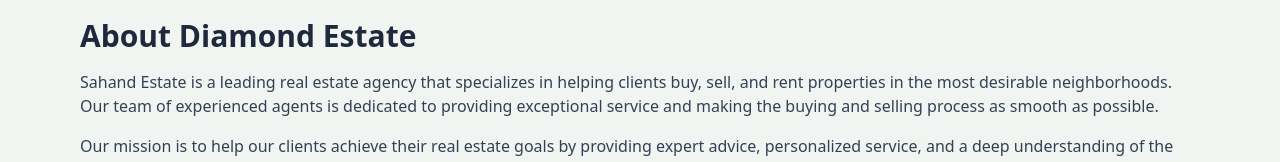
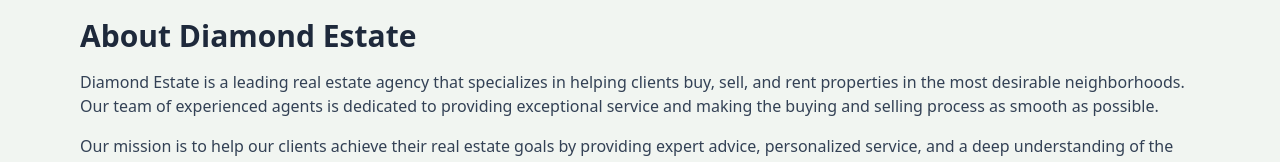
Before and after one commit to DiamondNath07/mern-estate, a React (Vite) app in the folder client/: page /about in a window 1280 px wide. Shown: the part 134-296 px from the top of the page. Built offline with nearby package versions, Linux system fonts and the light colour scheme.

Commit message:
change text

```diff
--- a/client/src/pages/About.jsx
+++ b/client/src/pages/About.jsx
@@ -7,7 +7,7 @@ export default function About() {
         About Diamond Estate
       </h1>
       <p className="mb-4 text-slate-700">
-        Sahand Estate is a leading real estate agency that specializes in
+        Diamond Estate is a leading real estate agency that specializes in
         helping clients buy, sell, and rent properties in the most desirable
         neighborhoods. Our team of experienced agents is dedicated to providing
         exceptional service and making the buying and selling process as smooth
```
